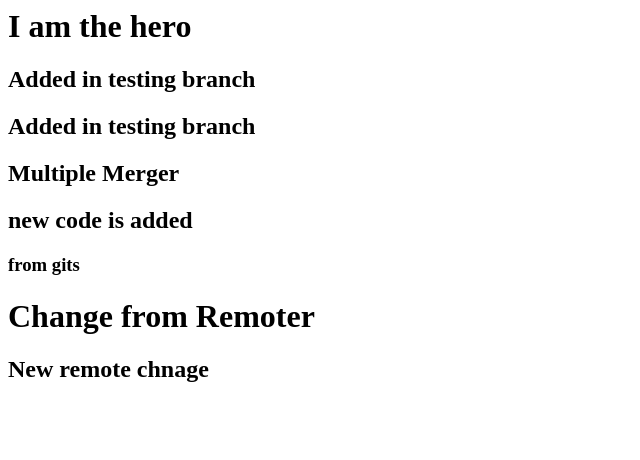
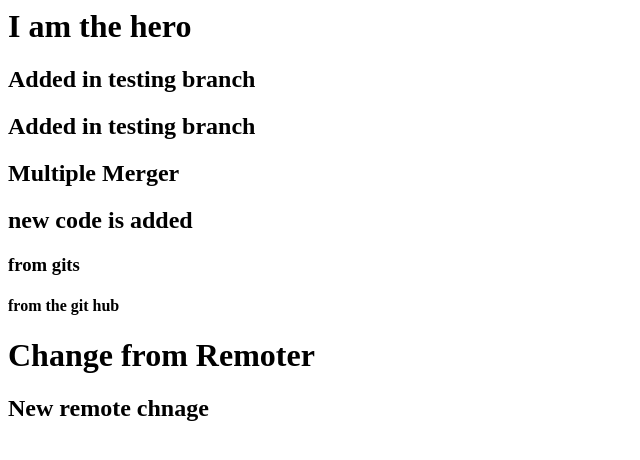
Before and after one commit to KrishnasGIT/myrepositorygit, a plain HTML site: page index.html in a window 1280 px wide. Shown: the whole page, without its empty margins (0-640 px from the left). Drawn offline with Linux system fonts and the light colour scheme.

Commit message:
Update index.html
update code

```diff
--- a/index.html
+++ b/index.html
@@ -5,6 +5,6 @@
 <h2>Multiple Merger</h2>
 <h2>new code is added</h2>
 <h3> from gits</h3>
-
+<h4>from the git hub</h4>
 <h1>Change from Remoter </h1>
 <h2>New remote chnage</h2>
```
